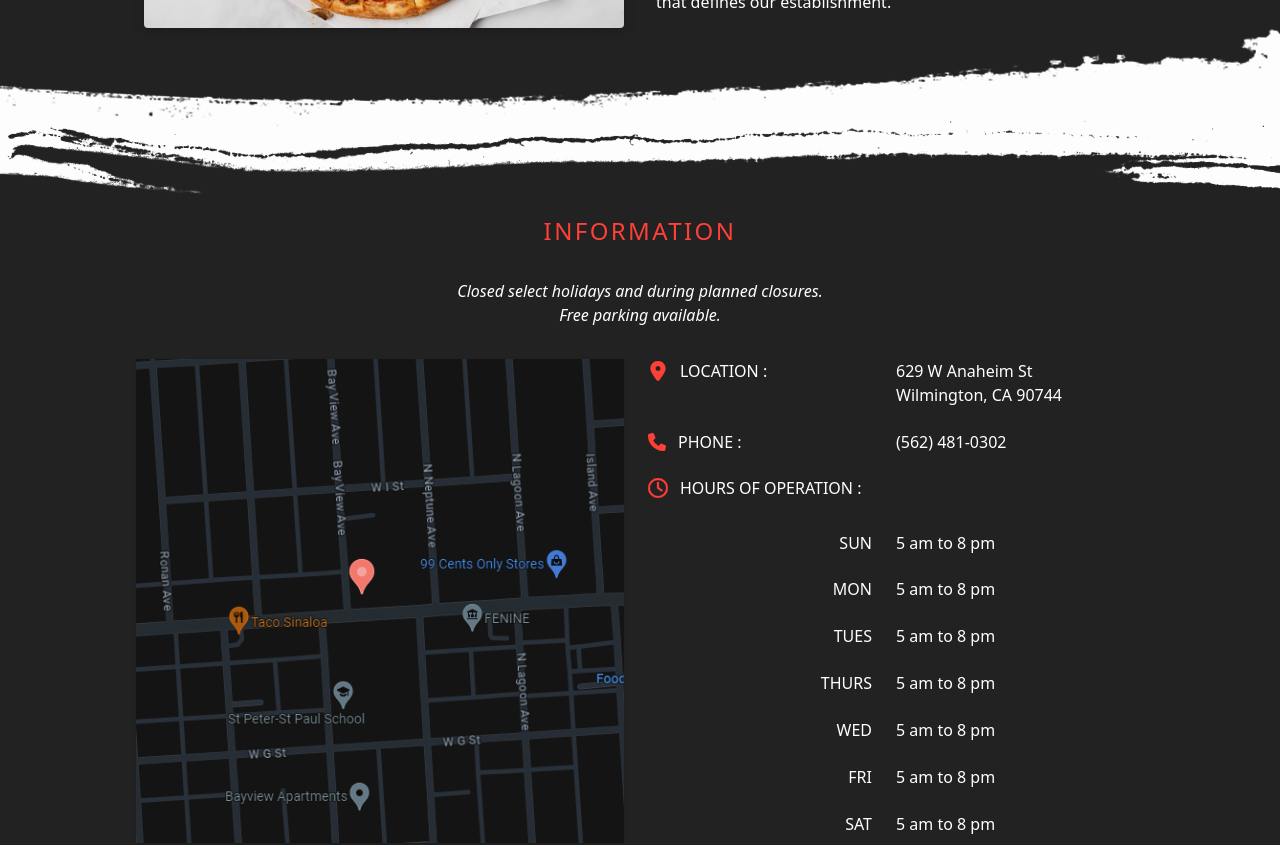
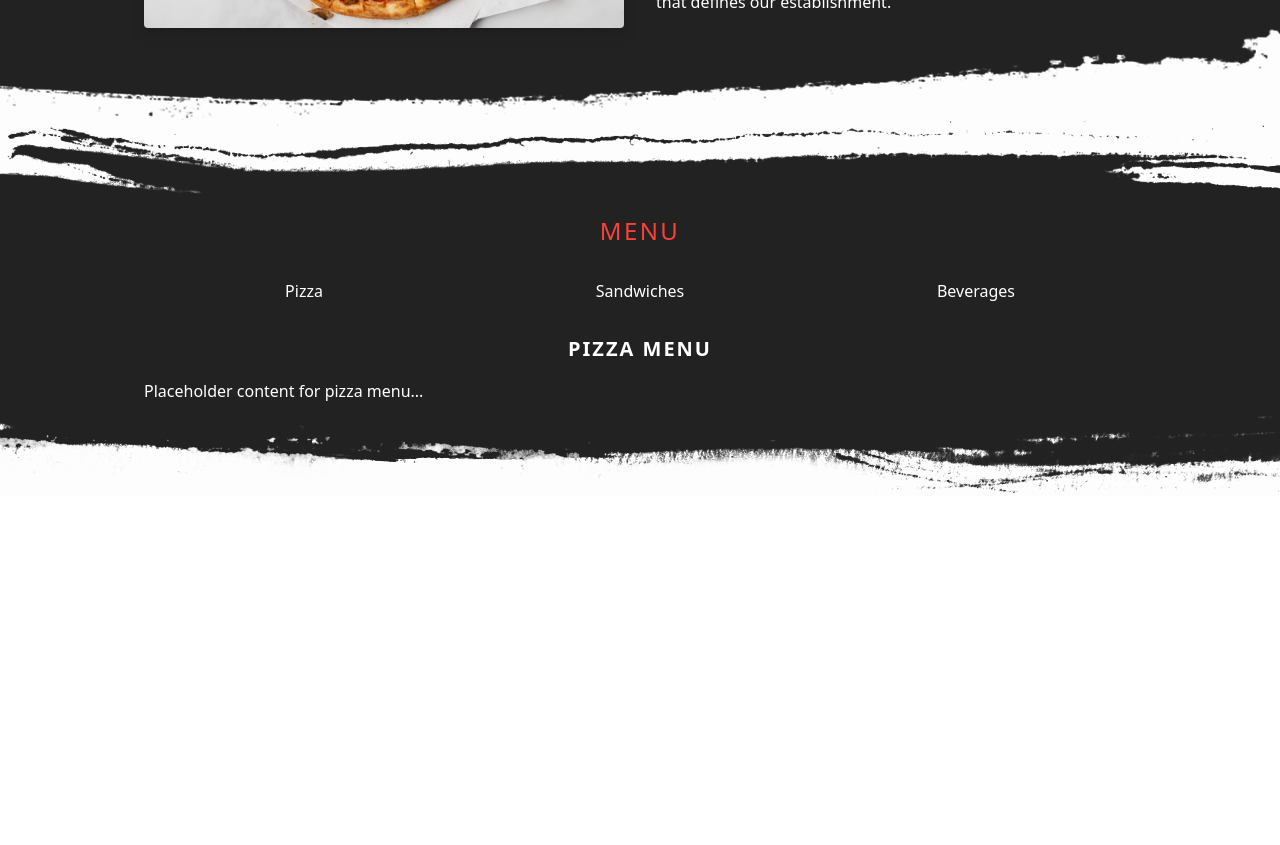
Before and after one commit to sopheak012/world-cup-cafe, a React (Vite) app: page / in a window 1280 px wide. Shown: the part 1200-2045 px from the top of the page. Built offline with nearby package versions, Linux system fonts and the light colour scheme.

Commit message:
menu tap added

```diff
--- a/src/components/Layout.jsx
+++ b/src/components/Layout.jsx
@@ -4,6 +4,7 @@ import Hero from "./Hero";
 import About from "./About";
 import { motion } from "framer-motion";
 import Info from "./Info";
+import Menu from "./Menu";
 
 const Layout = () => {
   return (
@@ -18,6 +19,7 @@ const Layout = () => {
         viewport={{ once: true }}
       ></motion.main>
       <About />
+      <Menu />
       <Info />
     </>
   );
--- /dev/null
+++ b/src/components/Menu.jsx
@@ -0,0 +1,101 @@
+import React, { useState } from "react";
+import { motion } from "framer-motion";
+
+import topBorderImg from "../images/info/top-border.png";
+import btmBorderImg from "../images/info/btm-border.png";
+
+const Menu = () => {
+  const [activeSection, setActiveSection] = useState("pizza"); // Default active section
+
+  const handleSectionChange = (section) => {
+    setActiveSection(section);
+  };
+
+  return (
+    <section id="menu">
+      <div className="w-full md:h-screen">
+        <img src={topBorderImg} alt="" className="w-full" />
+        <div className="bg-[#222] py-4 md:py-0">
+          <motion.h2
+            initial={{ opacity: 0 }}
+            whileInView={{ opacity: 1 }}
+            transition={{ duration: 1, delay: 0.5 }}
+            viewport={{ once: true }}
+          >
+            Menu
+          </motion.h2>
+          <motion.div
+            initial={{ opacity: 0 }}
+            whileInView={{ opacity: 1 }}
+            transition={{ duration: 1, delay: 0.75 }}
+            viewport={{ once: true }}
+          >
+            {/* MENU TABS */}
+            <div className="max-w-screen-lg w-full grid sm:grid-cols-3 gap-4 mx-auto px-4 text-white">
+              <div className="flex justify-center items-center">
+                <button
+                  onClick={() => handleSectionChange("pizza")}
+                  className={`menu-tab ${
+                    activeSection === "pizza" && "active"
+                  }`}
+                >
+                  Pizza
+                </button>
+              </div>
+              <div className="flex justify-center items-center">
+                <button
+                  onClick={() => handleSectionChange("sandwiches")}
+                  className={`menu-tab ${
+                    activeSection === "sandwiches" && "active"
+                  }`}
+                >
+                  Sandwiches
+                </button>
+              </div>
+              <div className="flex justify-center items-center">
+                <button
+                  onClick={() => handleSectionChange("beverages")}
+                  className={`menu-tab ${
+                    activeSection === "beverages" && "active"
+                  }`}
+                >
+                  Beverages
+                </button>
+              </div>
+            </div>
+
+            {/* MENU CONTENT */}
+            <div className="max-w-screen-lg w-full mx-auto px-4 text-white">
+              {activeSection === "pizza" && (
+                <div>
+                  {/* Placeholder content for Pizza section */}
+                  <h3 className="text-xl font-semibold mb-4">Pizza Menu</h3>
+                  <p>Placeholder content for pizza menu...</p>
+                </div>
+              )}
+              {activeSection === "sandwiches" && (
+                <div>
+                  {/* Placeholder content for Sandwiches section */}
+                  <h3 className="text-xl font-semibold mb-4">
+                    Sandwiches Menu
+                  </h3>
+                  <p>Placeholder content for sandwiches menu...</p>
+                </div>
+              )}
+              {activeSection === "beverages" && (
+                <div>
+                  {/* Placeholder content for Beverages section */}
+                  <h3 className="text-xl font-semibold mb-4">Beverages Menu</h3>
+                  <p>Placeholder content for beverages menu...</p>
+                </div>
+              )}
+            </div>
+          </motion.div>
+        </div>
+        <img src={btmBorderImg} alt="" className="w-full" />
+      </div>
+    </section>
+  );
+};
+
+export default Menu;
```
